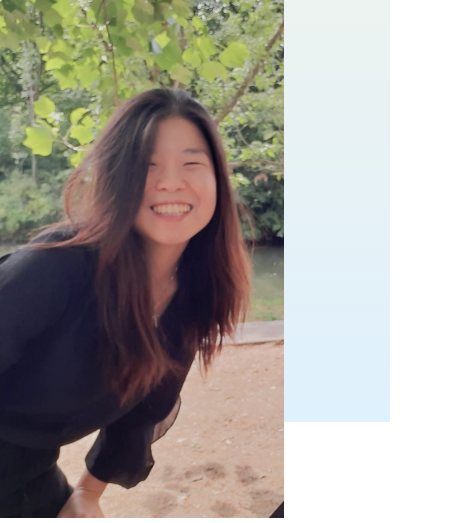
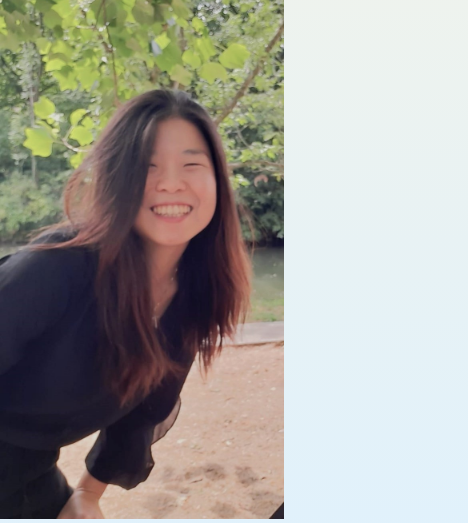
Before and after one commit to jihae-han/jihae-han.github.io, a plain HTML site: page old/index.html in a window 390 px wide. Shown: the part 422-945 px from the top of the page, 472 px wide, since content can reach past the window. Drawn offline with Linux system fonts and the light colour scheme; files that its build step writes are made by us from their sources; files whose address does not match are found by name.

Commit message:
update mobile background gradient

```diff
--- a/style.css
+++ b/style.css
@@ -2,7 +2,7 @@
     margin: 0;
     padding: 0;
     box-sizing: border-box;
-    font-family: 'Questrial', sans-serif;
+    font-family: sans-serif;
 }
 html{
     /*cursor type*/
@@ -25,8 +25,8 @@ body::before {
   position: fixed;
   top: 0;
   left: 0;
-  width: 100vw;
-  height: 100vh;
+  width: 120vw;
+  height: 120vh;
   background: linear-gradient(rgba(249,244,227,1.0), rgba(223, 241, 253, 1.0));
   z-index: -1;
 }
```
Also changed, not shown: index.html (+1 -2 lines).
